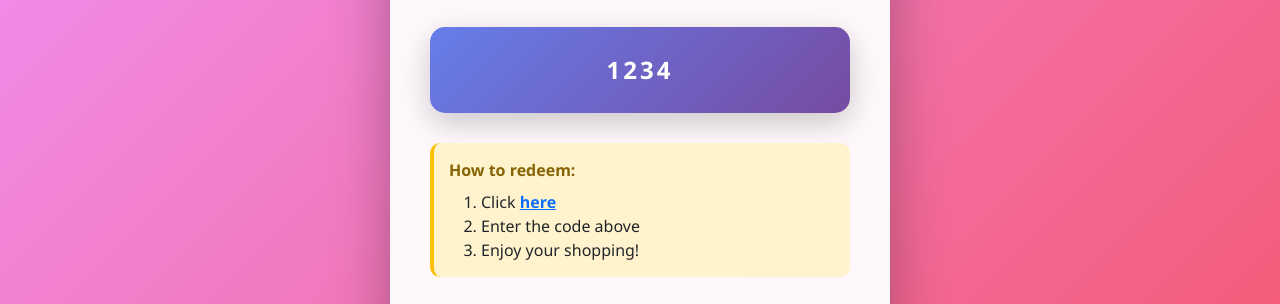
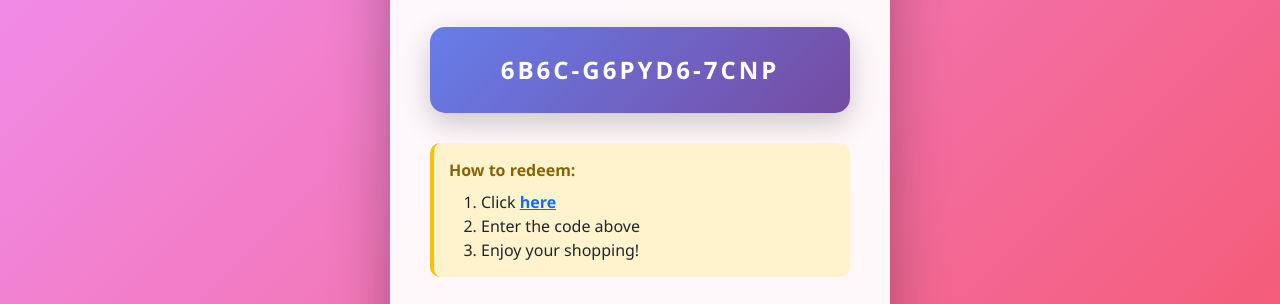
Before and after one commit to SayantanM7/sonadidi, a plain HTML site: page code.html in a window 1280 px wide. Shown: the part 294-598 px from the top of the page. Drawn offline with nearby package versions, Linux system fonts and the light colour scheme.

Commit message:
Update gift card code in code.html

```diff
--- a/code.html
+++ b/code.html
@@ -129,7 +129,7 @@
     <script src="https://cdn.jsdelivr.net/npm/bootstrap@5.3.0/dist/js/bootstrap.bundle.min.js"></script>
     <script>
         // Replace this with your actual Amazon gift card code
-        document.getElementById('giftCode').textContent = '1234';
+        document.getElementById('giftCode').textContent = '6B6C-G6PYD6-7CNP';
     </script>
 </body>
 </html>
```
